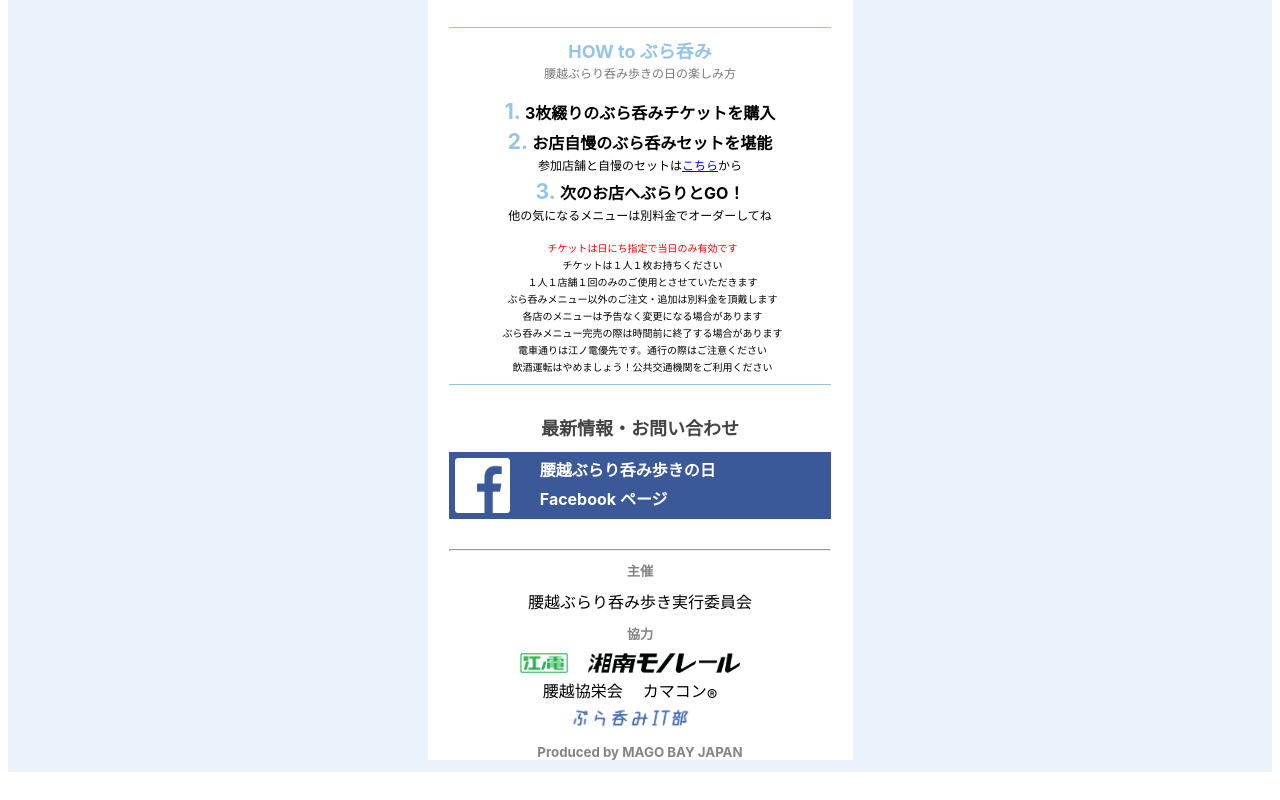
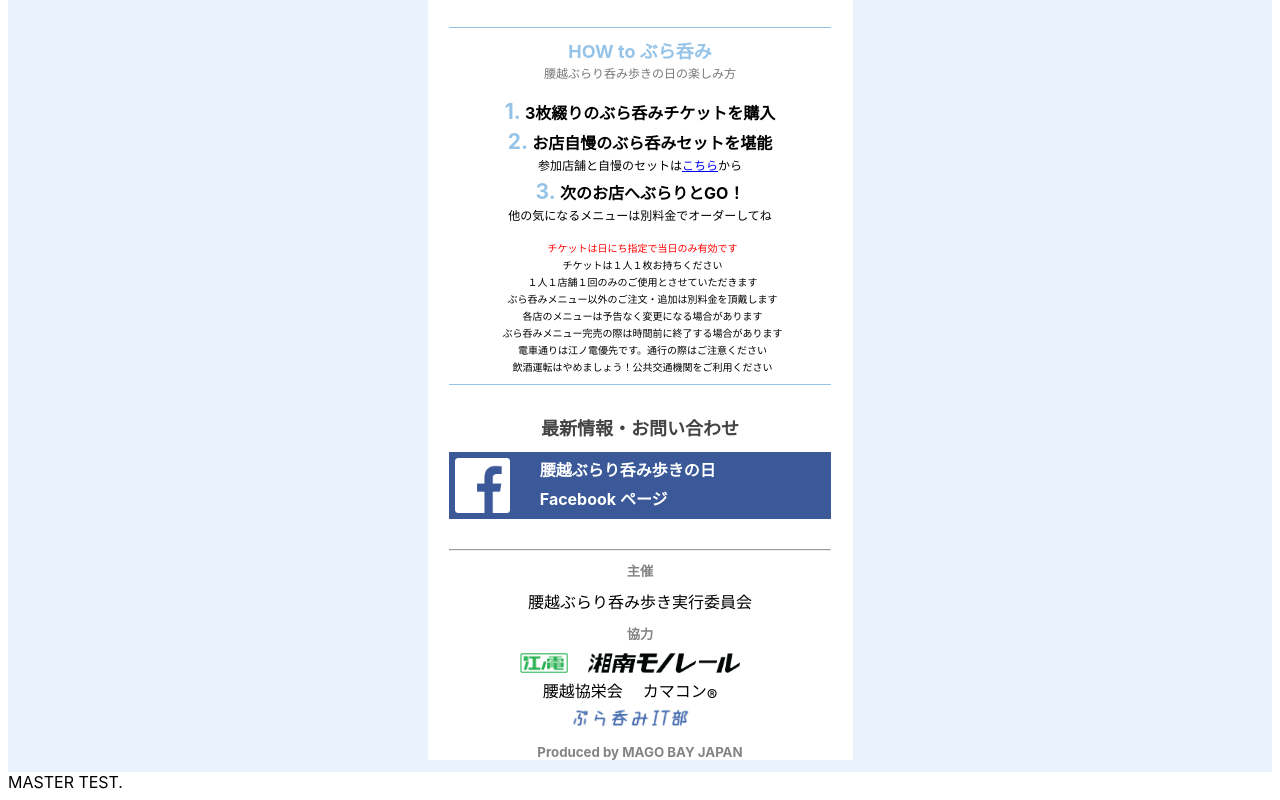
Before and after one commit to NaoyukiTakedomi/koshigoe_s3, a plain HTML site: page index.html in a window 1280 px wide. Shown: the part 1921-2721 px from the top of the page. Drawn offline with Linux system fonts and the light colour scheme; no server answers; a script that the page names is missing.

Commit message:
revert test master

```diff
--- a/index.html
+++ b/index.html
@@ -159,6 +159,10 @@
     </div>
 </body>
 
+<div>
+    MASTER TEST.
+</div>
+
 <script>
   (function(i,s,o,g,r,a,m){i['GoogleAnalyticsObject']=r;i[r]=i[r]||function(){
   (i[r].q=i[r].q||[]).push(arguments)},i[r].l=1*new Date();a=s.createElement(o),
```
